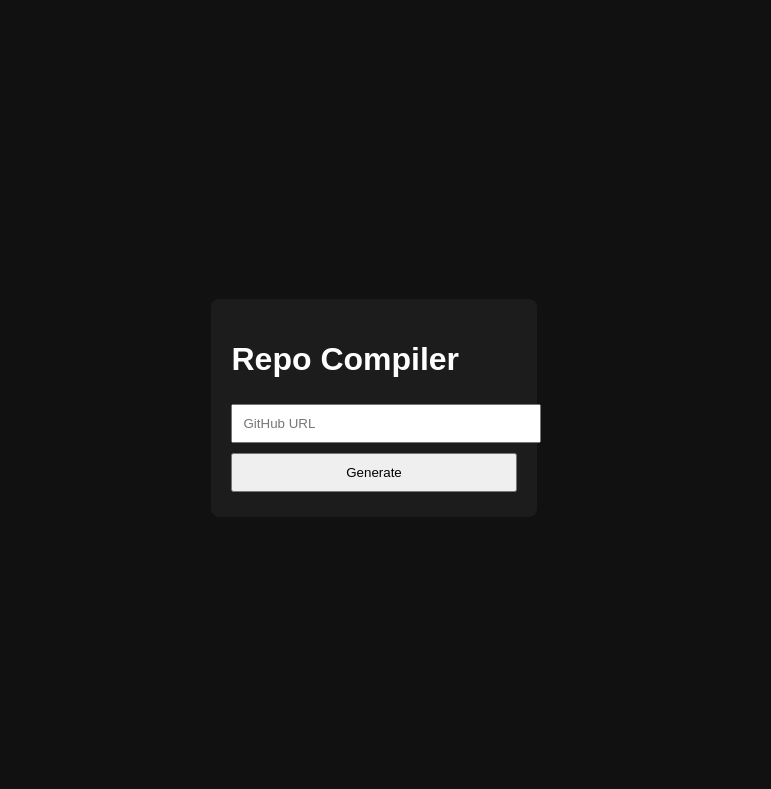
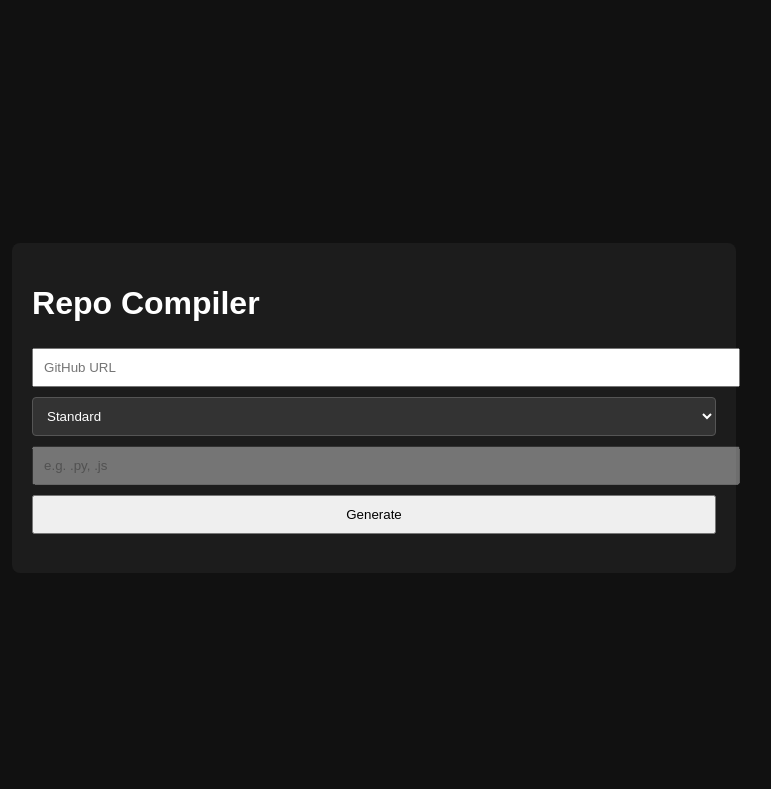
Before and after one commit to deszo333/repo_compiler, a FastAPI app: page / in a window 1280 px wide. Shown: the top 789 px of the page, without its empty margins (266-1037 px from the left). Run offline with FastAPI, Linux system fonts and the light colour scheme.

Commit message:
Update index.html

```diff
--- a/templates/index.html
+++ b/templates/index.html
@@ -7,10 +7,27 @@
 <body>
     <div class="box">
         <h1>Repo Compiler</h1>
-<form method="post" action="/compile">
+
+        <form id="compileForm" method="post" action="/compile">
             <input name="repo_url" placeholder="GitHub URL" required>
-<button>Generate</button>
+
+            <select name="preset" id="preset" style="width: 100%; margin: 5px 0; padding: 10px; background: #333; color: white; border: 1px solid #555; border-radius: 4px;">
+                <option value="standard">Standard</option>
+                <option value="code_only">Code Only</option>
+                <option value="frontend">Frontend (.js, .html, .css)</option>
+                <option value="backend">Backend (.py, .php)</option>
+                <option value="all_files">All Files</option>
+                <option value="custom">Custom Extensions</option>
+            </select>
+
+            <input name="custom_extensions" id="custom_extensions" placeholder="e.g. .py, .js" disabled>
+
+            <button id="submitBtn">Generate</button>
+
+            <p id="status" style="text-align: center; margin-top: 10px; font-size: 14px; color: #aaa;"></p>
         </form>
     </div>
+
+    <script src="/static/app.js"></script>
 </body>
 </html>
```
Lines whose indentation alone changed are shown as unchanged.
